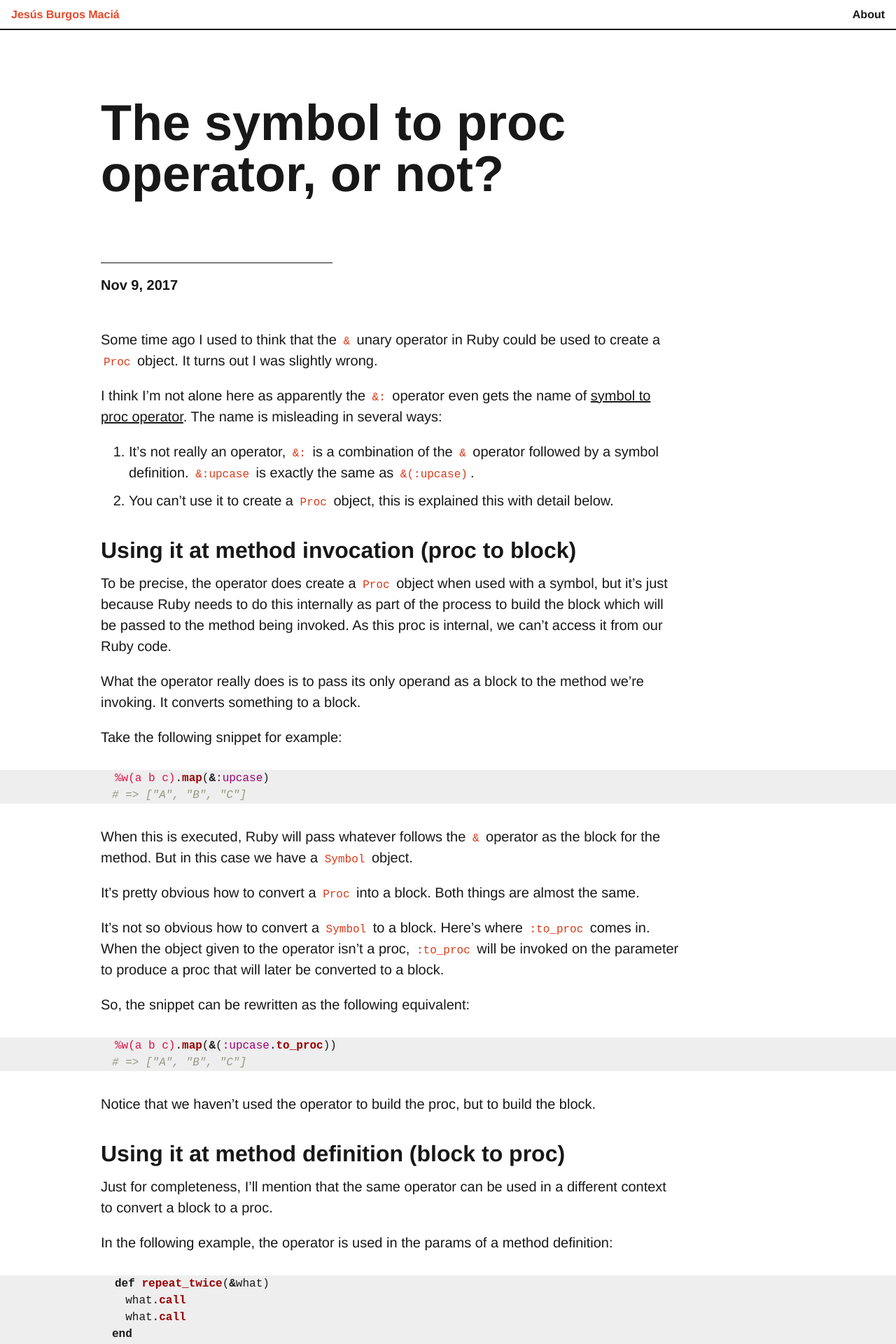
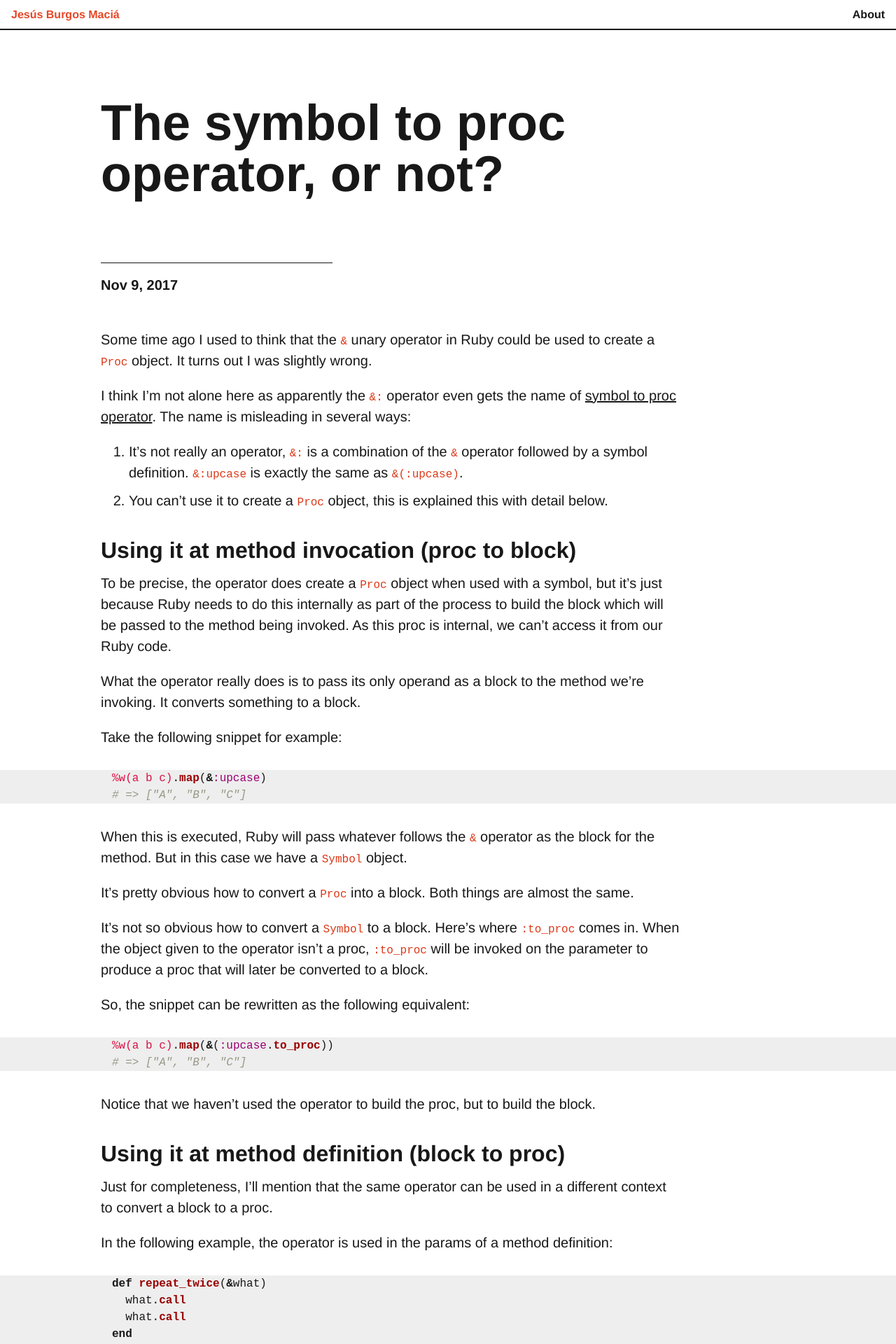
Before and after one commit to Jesus/jesus.github.io, a Jekyll site: the page built from _posts/2017-11-09-symbol-to-proc-operator.md, in a window 1280 px wide. Shown: the top 1920 px of the page at 70% size. Built offline with Jekyll 4.4.1, drawn with Linux system fonts in a browser that asks for light colours.

Commit message:
Fix padding on code snippets

```diff
--- a/_sass/_components.scss
+++ b/_sass/_components.scss
@@ -12,7 +12,6 @@ pre {
 code {
     color: $color-code;
     font-size: $body-font-size;
-    padding: 1px 4px;
 }
 
 .highlight code {
```
